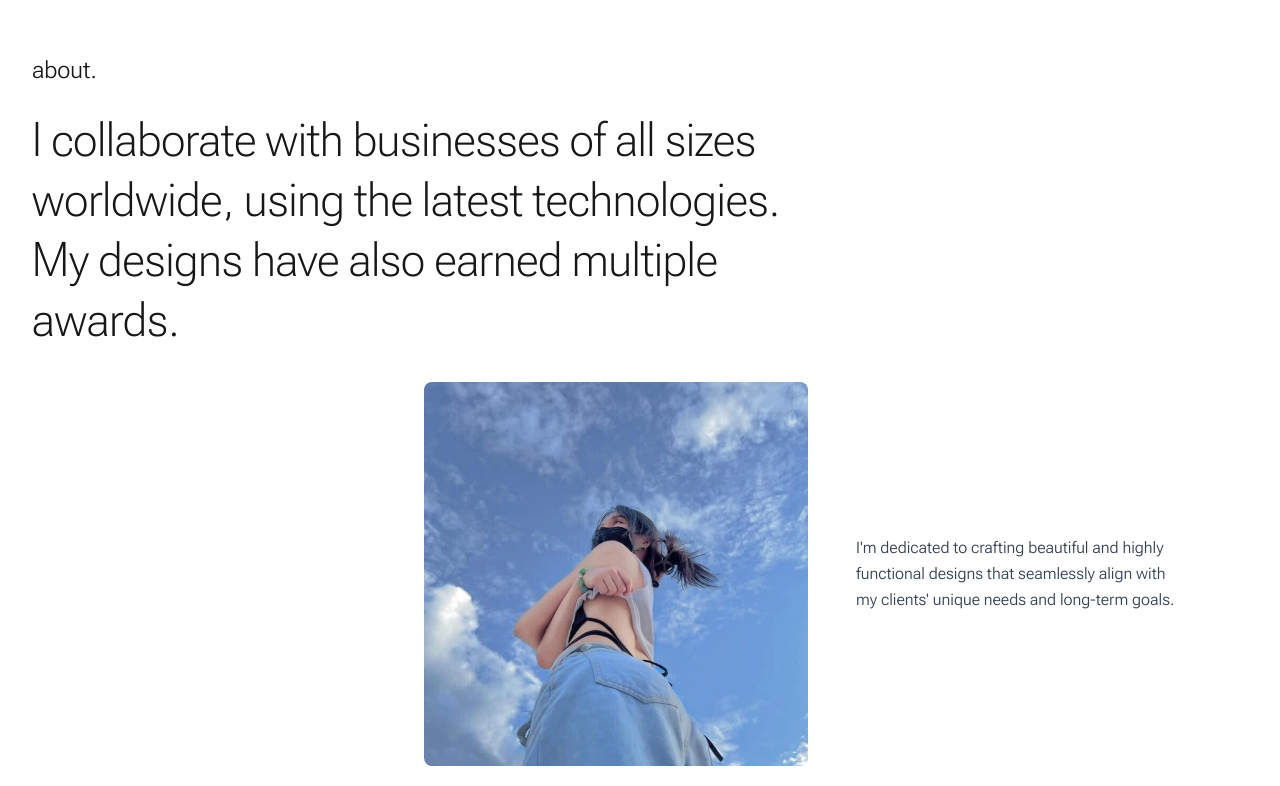
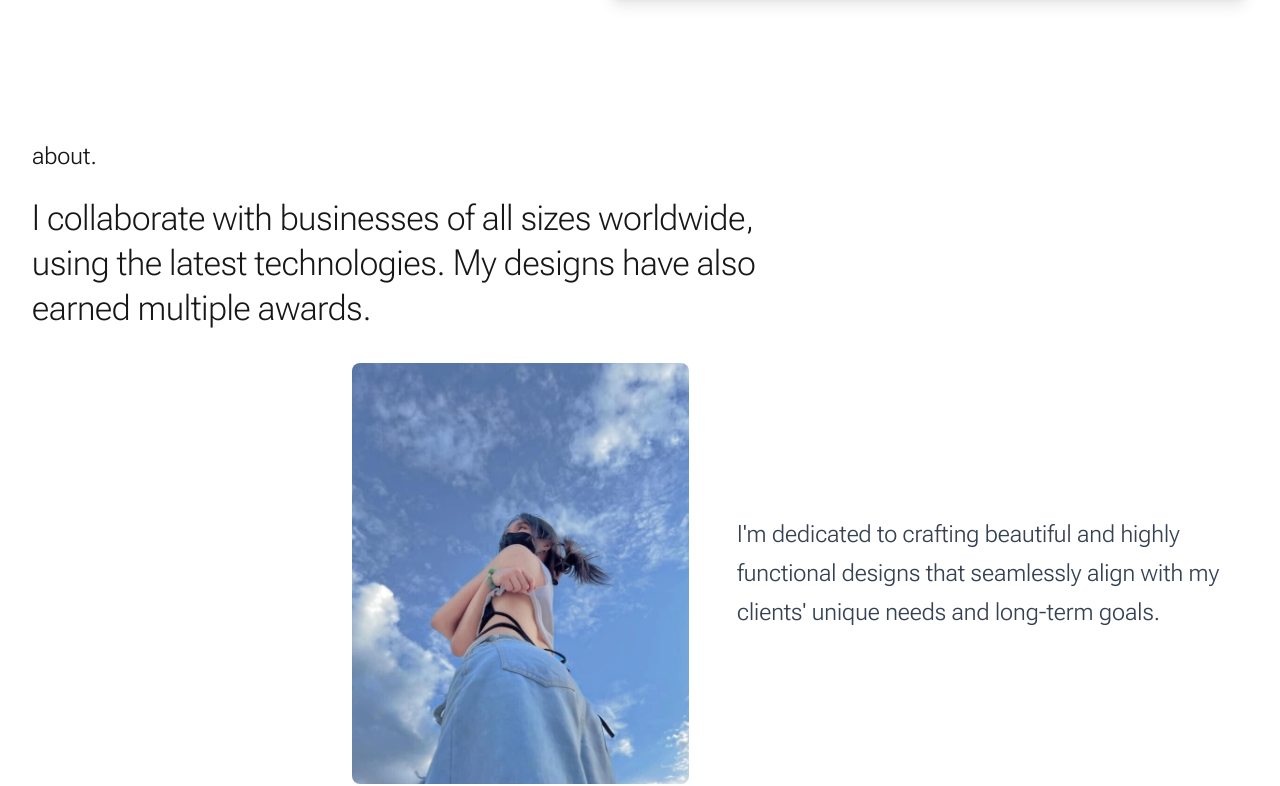
Before and after one commit to LuiccianDev/app-mine-cost-production, a Next.js app: page / in a window 1280 px wide. Shown: the part 1926-2712 px from the top of the page. Built offline with nearby package versions, Linux system fonts and the light colour scheme.

Commit message:
fix: Update font format and adjust layout in About, Feature, and Footer components

```diff
--- a/app/globals.css
+++ b/app/globals.css
@@ -4,13 +4,13 @@
   font-family: Roboto-flex;
   font-style: normal;
   font-weight: 300 ;
-  src: url("/fonts/Roboto_flex/RobotoFlex.ttf") format("truetype");
+  src: url("/fonts/Roboto_flex/RobotoFlex.woff2") format("woff2");
 }
 @font-face {
   font-family: Roboto-flex-title;
   font-style: normal;
   font-weight: 600 ;
-  src: url("/fonts/Roboto_flex/RobotoFlex.ttf") format("truetype");
+  src: url("/fonts/Roboto_flex/RobotoFlex.woff2") format("woff2");
 }
 
 
--- a/src/components/ui/About.tsx
+++ b/src/components/ui/About.tsx
@@ -3,35 +3,36 @@ import Image from "next/image";
 export default function About() {
   return (
     <section className="bg-white min-h-screen flex items-center py-10">
-      <div className="container mx-auto px-8 w-full">
+      <div className="container mx-auto px-4 sm:px-8 w-full">
         <div className="flex justify-between items-start mb-6">
-          <h2 className="text-2xl  font-light">about.</h2>
+          <h2 className="text-2xl font-light">about.</h2>
         </div>
 
         <div className="mb-8">
-          <p className="text-5xl font-light leading-tight max-w-3xl">
+          <p className="text-4xl  font-light leading-tight max-w-3xl">
             I collaborate with businesses of all sizes worldwide, using the latest
             technologies. My designs have also earned multiple awards.
           </p>
         </div>
 
-        <div className="flex justify-center items-center gap-12 pl-80">
+        <div className="flex flex-col lg:flex-row justify-center items-center gap-8 lg:gap-12 lg:pl-40 xl:pl-80">
           <div className="relative w-full max-w-sm">
-            <div className="aspect-[4/4] bg-gray-200 rounded-lg overflow-hidden">
+            <div className="aspect-4/5 bg-gray-200 rounded-lg overflow-hidden">
               <Image
                 src="/img/logo.webp"
                 alt="About"
                 width={350}
                 height={467}
                 className="w-full h-full object-cover"
+                priority
               />
             </div>
           </div>
 
-          <div className="max-w-xs space-y-3">
-            <p className="text-base leading-relaxed text-gray-700">
-              I'm dedicated to crafting beautiful and highly functional designs that
-              seamlessly align with my clients' unique needs and long-term goals.
+          <div className="max-w-xl space-y-3">
+            <p className="text-xl sm:text-2xl leading-relaxed text-gray-700">
+              I&apos;m dedicated to crafting beautiful and highly functional designs that
+              seamlessly align with my clients&apos; unique needs and long-term goals.
             </p>
           </div>
         </div>
--- a/src/components/ui/Faq.tsx
+++ b/src/components/ui/Faq.tsx
@@ -58,7 +58,7 @@ export default function Faq() {
                   <span className="text-base text-gray-900 pr-4">
                     {faq.question}
                   </span>
-                  <span className="text-xl text-gray-400 flex-shrink-0">
+                  <span className="text-xl text-gray-400 shrink-0">
                     {openIndex === index ? "−" : "+"}
                   </span>
                 </button>
--- a/src/components/ui/Feature.tsx
+++ b/src/components/ui/Feature.tsx
@@ -6,7 +6,7 @@ export default function Products() {
       <div className="container mx-auto px-8 w-full">
         <div className="mb-12">
           <h2 className="text-2xl  font-light mb-4">feature.</h2>
-          <p className="text-3xl text-gray-600 max-w-md">
+          <p className="text-4xl text-gray-600 max-w-md">
             Specialized tools for mining calculations with intuitive interface
             and accurate real-time results.
           </p>
@@ -15,7 +15,7 @@ export default function Products() {
         <div className="space-y-16 md:space-y-24">
           <div className="flex items-center gap-8 md:gap-12">
             <div className="relative w-full max-w-3xl">
-              <div className="aspect-[16/9] rounded-lg overflow-hidden shadow-lg">
+              <div className="aspect-video rounded-lg overflow-hidden shadow-lg">
                 <Image
                   src="/img/mockup1.png"
                   alt="Mockup 1"
@@ -36,7 +36,7 @@ export default function Products() {
 
           <div className="flex flex-row-reverse items-center gap-8 md:gap-12">
             <div className="relative w-full max-w-3xl">
-              <div className="aspect-[16/9] rounded-lg overflow-hidden shadow-lg">
+              <div className="aspect-video rounded-lg overflow-hidden shadow-lg">
                 <Image
                   src="/img/mockup2.png"
                   alt="Mockup 2"
--- a/src/components/ui/Footer.tsx
+++ b/src/components/ui/Footer.tsx
@@ -73,7 +73,7 @@ export default function Footer() {
                     {/* Center - Credits */}
                     <div className="space-y-0.5">
                         <p>Designed & Developed</p>
-                        <p>by Luiccian</p>
+                        <p>by Luiccian {currentYear}</p>
                     </div>
                 </div>
             </div>
```
Also changed, not shown: public/fonts/Roboto_Flex/RobotoFlex.ttf (deleted), public/fonts/Roboto_Flex/RobotoFlex.woff2 (added).
